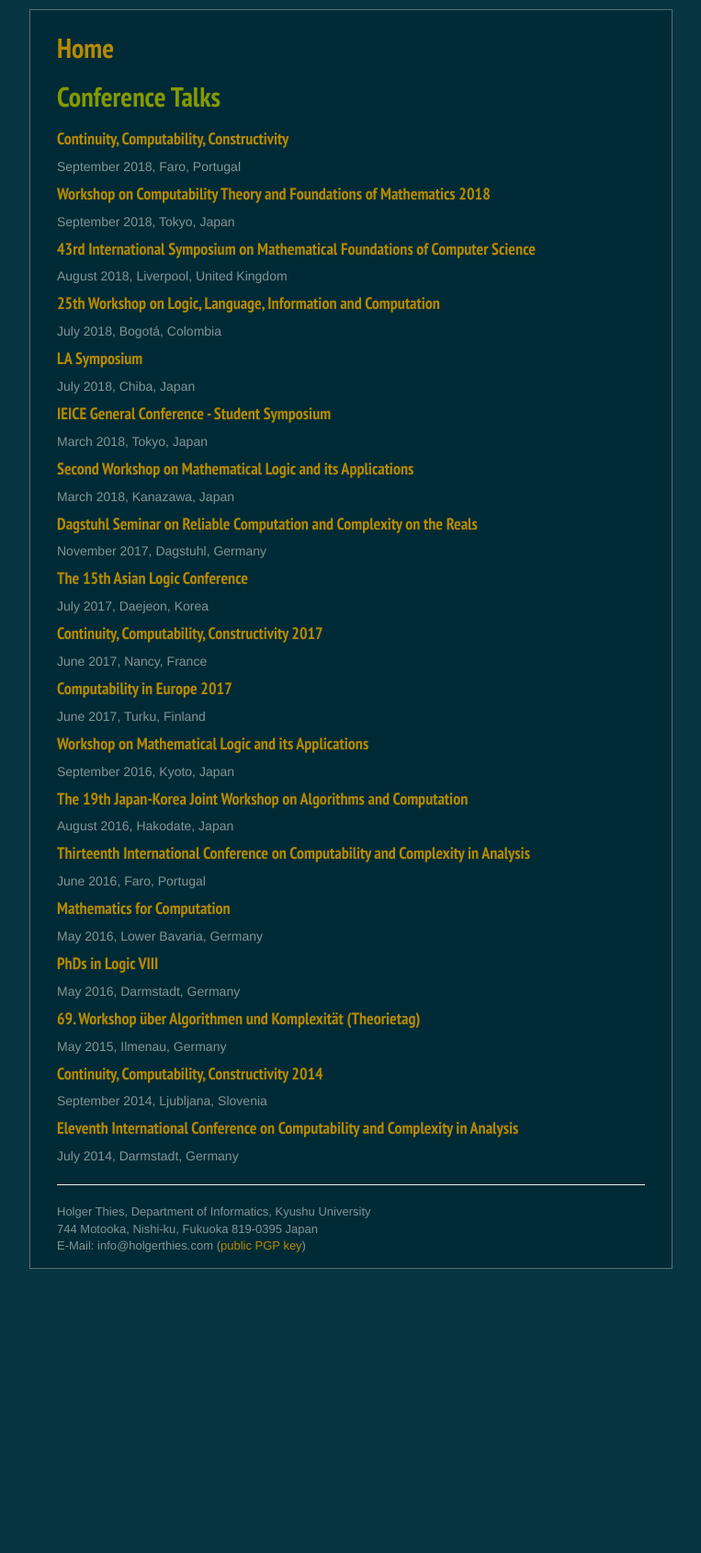
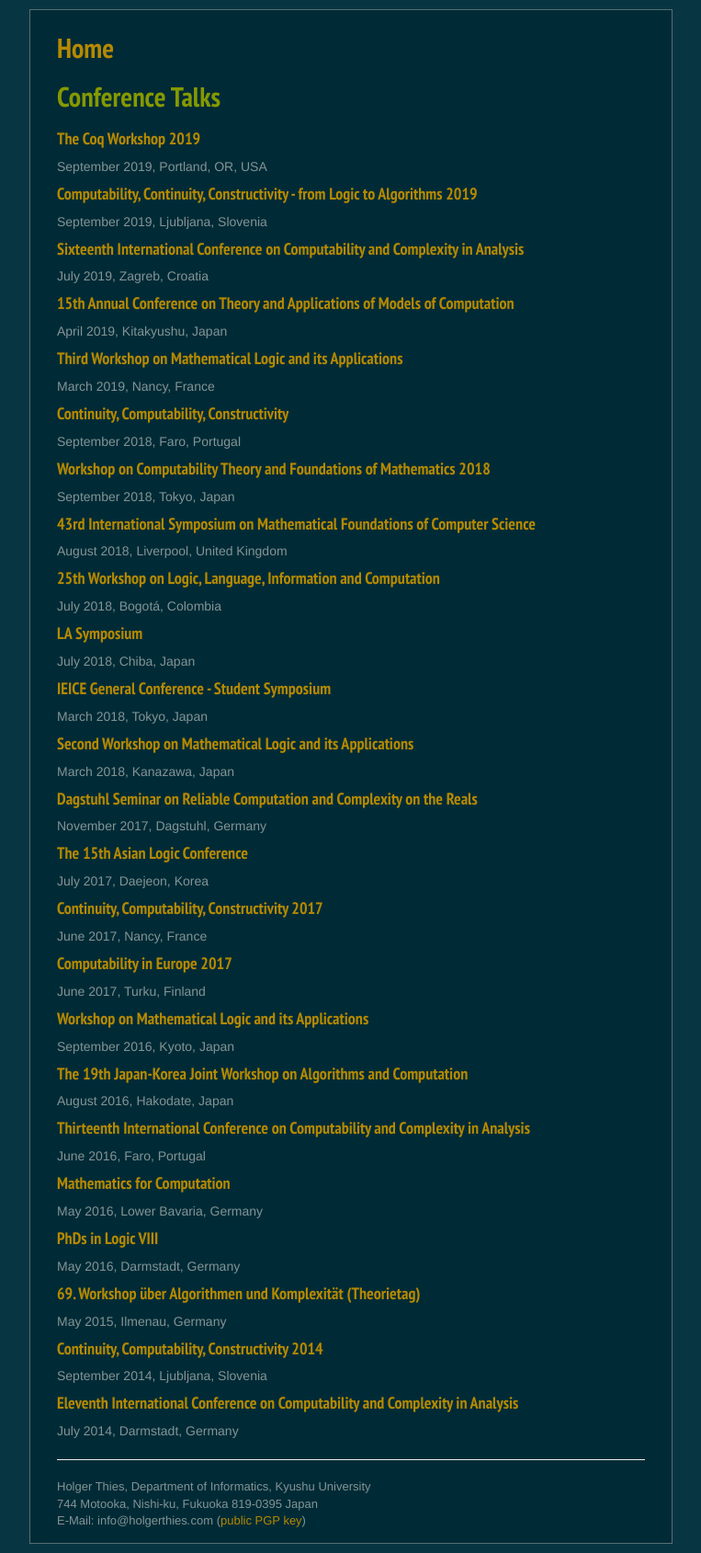
Before and after one commit to holgerthies/holgerthies.github.io, a Jekyll site: the page built from conferences.html, in a window 1280 px wide. Shown: the whole page at 92% size, without its empty margins (258-1021 px from the left). Built offline with Jekyll 4.4.1, drawn with Linux system fonts in a browser that asks for light colours; nearby versions of some CDN libraries; before the commit the page ends 1390 px from its top, so only the background shows below that.

Commit message:
added publications etc.

```diff
--- a/_data/conferences.yml
+++ b/_data/conferences.yml
@@ -1,3 +1,43 @@
+- title: "The Coq Workshop 2019"
+  abbr: ""
+  selected: false,
+  talk: "Computable analysis, exact real arithmetic and analytic functions in Coq"
+  date: "September 2019"
+  place: "Portland, OR, USA"
+  href: "https://staff.aist.go.jp/reynald.affeldt/coq2019/"
+
+- title: "Computability, Continuity, Constructivity - from Logic to Algorithms 2019"
+  abbr: "CCC2019"
+  selected: true
+  talk: "Analytic ordinary differential equations - from computational complexity to efficient and verified algorithms (Invited talk)"
+  date: "September 2019"
+  place: "Ljubljana, Slovenia"
+  href: "https://www.fmf.uni-lj.si/~simpson/ccc2019"
+
+- title: "Sixteenth International Conference on Computability and Complexity in Analysis"
+  abbr: "CCA2019"
+  selected: true
+  talk: "Formal proofs about metric spaces and continuity in Coq"
+  date: "July 2019"
+  place: "Zagreb, Croatia"
+  href: "http://cca-net.de/cca2019/"
+
+- title: "15th Annual Conference on Theory and Applications of Models of Computation"
+  abbr: "TAMC2019"
+  selected: false
+  talk: "Second-order linear-time complexity and applications to computable analysis"
+  date: "April 2019"
+  place: "Kitakyushu, Japan"
+  href: "http://www.f.waseda.jp/watada/TAMC2019/"
+
+- title: "Third Workshop on Mathematical Logic and its Applications"
+  abbr: "MLA2019"
+  selected: false
+  talk: "Some formal proofs of isomorphy and discontinuity"
+  date: "March 2019"
+  place: "Nancy, France"
+  href: "https://mla2019.loria.fr/"
+
 - title: "Continuity, Computability, Constructivity"
   abbr: "CCC2018"
   selected: false
@@ -115,7 +155,7 @@
 
 - title: "Mathematics for Computation"
   abbr: "M4C"
-  selected: true
+  selected: false
   talk: "Analytic Functions and Ordinary Differential Equations in Exact Real Arithmetic"
   date: "May 2016"
   place: "Lower Bavaria, Germany"
--- a/_data/publications.yml
+++ b/_data/publications.yml
@@ -1,9 +1,32 @@
-- authors: "Akitoshi Kawamura, Holger Thies, Martin Ziegler"
+- authors: "Florian Steinberg, Laurent Thery, <u>Holger Thies</u>"
+  title: "Quantitative Continuity and Computable Analysis in Coq"
+  link: "http://drops.dagstuhl.de/opus/volltexte/2019/11083/pdf/LIPIcs-ITP-2019-28.pdf"
+  journal: "Proc. of the 10th International Conference on Interactive Theorem Proving (ITP 2019), September 9-12, 2019, Portland, OR, USA"
+  publisher: "LIPIcs-Leibniz International Proceedings in Informatics. Vol. 141. Schloss Dagstuhl-Leibniz-Zentrum für Informatik"
+  pages: "28:1-28:21"
+  year: "2019"
+
+- authors: "Akitoshi Kawamura, <u>Holger Thies</u>, Martin Ziegler"
   title: "Average-case polynomial-time computability of Hamiltonian dynamics"
   link: "hamiltonian.pdf"
-  place: "Mathematical Foundations of Computer Science (MFCS) 2018.  LIPIcs-Leibniz International Proceedings in Informatics. Vol. 117. Schloss Dagstuhl-Leibniz-Zentrum für Informatik, 2018"
+  journal: "Proc. of the 43rd International Symposium on Mathematical Foundations of Computer Science (MFCS 2018), August 27-31, 2018, Liverpool, UK."
+  pages: "30:1-30:17"
+  publisher: "LIPIcs-Leibniz International Proceedings in Informatics. Vol. 117. Schloss Dagstuhl-Leibniz-Zentrum für Informatik"
+  year: "2018"
 
-- authors: "Akitoshi Kawamura, Florian Steinberg, Holger Thies"
+
+- authors: "Akitoshi Kawamura, Florian Steinberg, <u>Holger Thies</u>"
   title: "Parameterized Complexity for Uniform Operators on Multidimensional Analytic Functions and ODE Solving"
   link: "https://link.springer.com/chapter/10.1007/978-3-662-57669-4_13"
-  place: "International Workshop on Logic, Language, Information, and Computation. Springer, Berlin, Heidelberg, 2018."
+  journal: "Proc. of the 25th International Workshop on Logic, Language, Information, and Computation (WoLLIC 2018), July 24-27, 2018, Bogota, Colombia"
+  publisher: "Lecture Notes in Computer Science (LNCS) 10944, Springer, Berlin, Heidelberg"
+  pages: "223-236"
+  year: "2018"
+
+- authors: "Akitoshi Kawamura, Florian Steinberg, <u>Holger Thies</u>"
+  title: "Second-order linear-time computability with applications to computable analysis"
+  link: "https://www.springer.com/us/book/9783030148119"
+  journal: "Proc. of the 15th Annual Conference on Theory and Applications of Models of Computation (TAMC 2019), April 13-16, 2019, Kitakyushu, Japan"
+  publisher: "Lecture Notes in Computer Science (LNCS) 11436, Springer, Berlin, Heidelberg"
+  pages: "Chapter 21"
+  year: "2019"
--- a/_includes/publications.html
+++ b/_includes/publications.html
@@ -2,10 +2,10 @@
   <hr/>
 </div>
 <div class="col-sm-12">
-  <h2>Publications</h2>
+  <h2>Publications (<a href="https://dblp.uni-trier.de/pers/hd/t/Thies:Holger">DBLP</a>)</h2>
 </div>
 {% for publication in site.data.publications %}
 <div class="col-sm-12">
-  {{publication.authors}}: <a href="{{publication.link}}">{{publication.title}}</a>, {{publication.place}}
+  {{publication.authors}}: <a href="{{publication.link}}">{{publication.title}}</a>. In <i>{{publication.journal}}</i>, {{publication.publisher}}, {{publication.pages}}, {{publication.year}}.
 </div>
 {% endfor %}
```
Also changed, not shown: index.html (+6 -4 lines).
